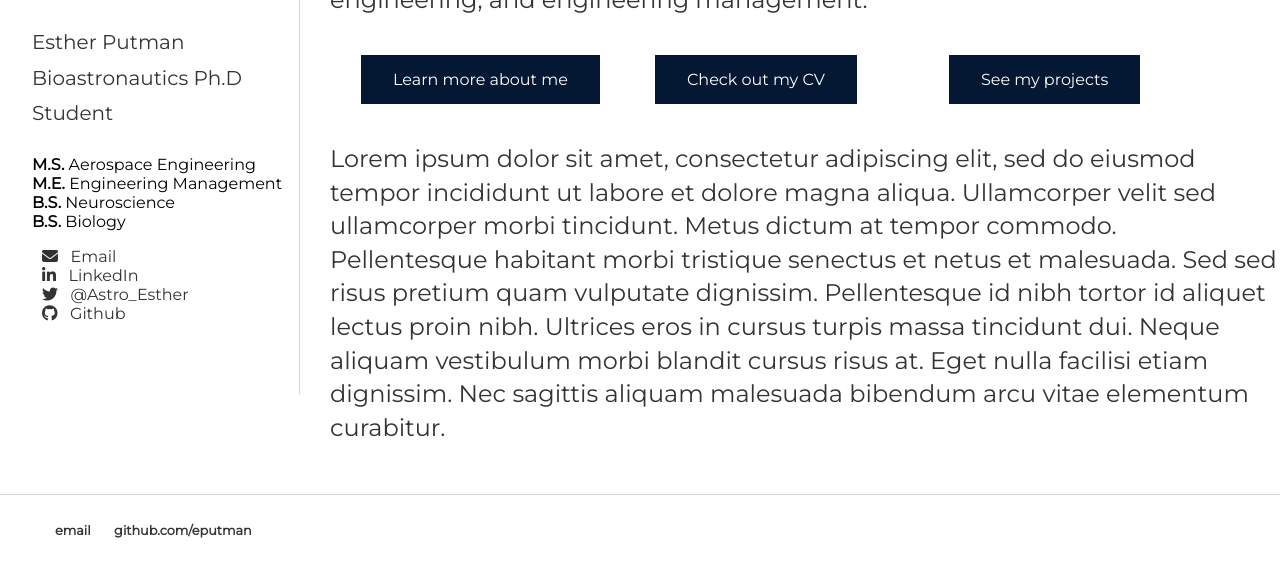
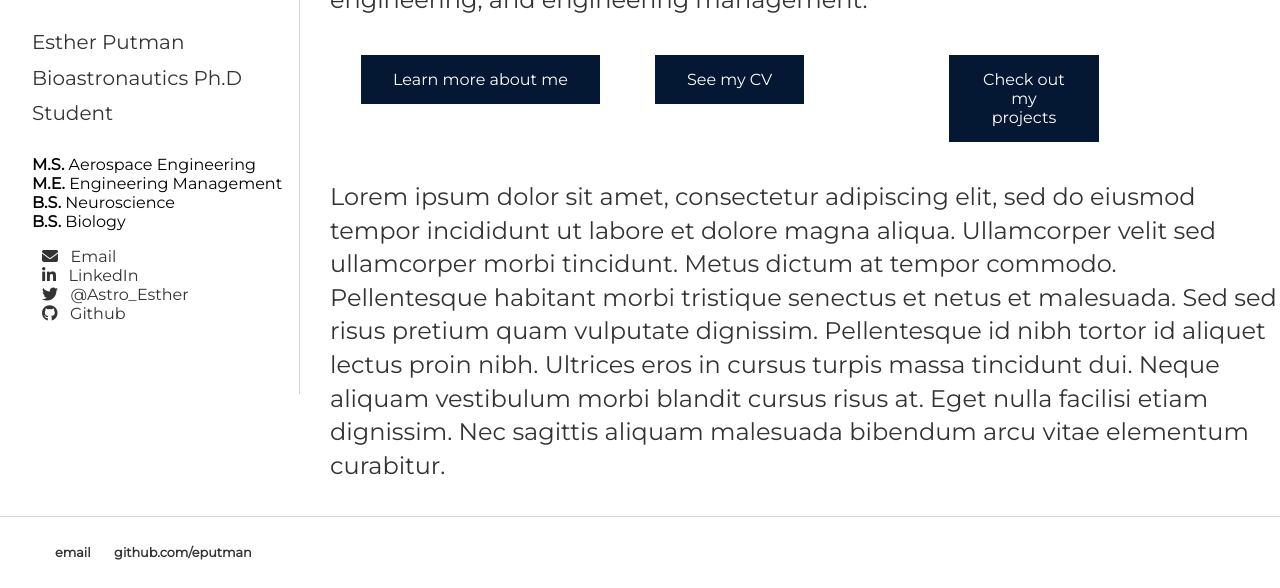
Before and after one commit to eputman/eputman.github.io, a Jekyll site: the page built from index.html, in a window 1280 px wide and 1075 px high, cut to the strip 487-1075 px from the top of the window. Built offline with Jekyll 4.4.1, drawn with Linux system fonts in a browser that asks for light colours; nearby versions of some CDN libraries.

Commit message:
Update index.html

```diff
--- a/index.html
+++ b/index.html
@@ -33,13 +33,13 @@
 				<div class="center" style="width:90%">
 				<div class="clearfix">
 					<div class="pageref-container">
-					<a href="/about" class="button">Learn more about me </a>
+					<a href="/about" class="button">Learn more about me</a>
 					</div>
 					<div class="pageref-container">
-					<a href="/CV" class="button">Check out my CV </a>
+					<a href="/CV" class="button">See my CV</a>
 					</div>
 					<div class="pageref-container">
-					<a href="/portfolio" class="button">See my projects </a>
+					<a href="/portfolio" class="button" style="width:150px">Check out my projects</a>
 					</div>
 				</div> <!-- /clearfix-->
 				</div> <!-- /center-->
```
